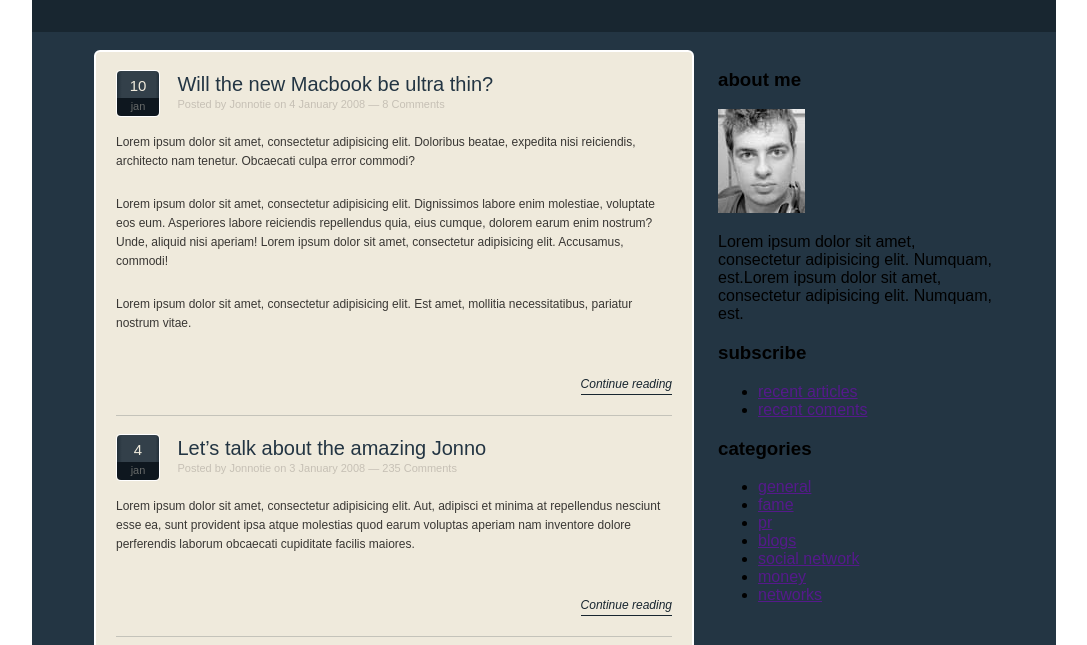
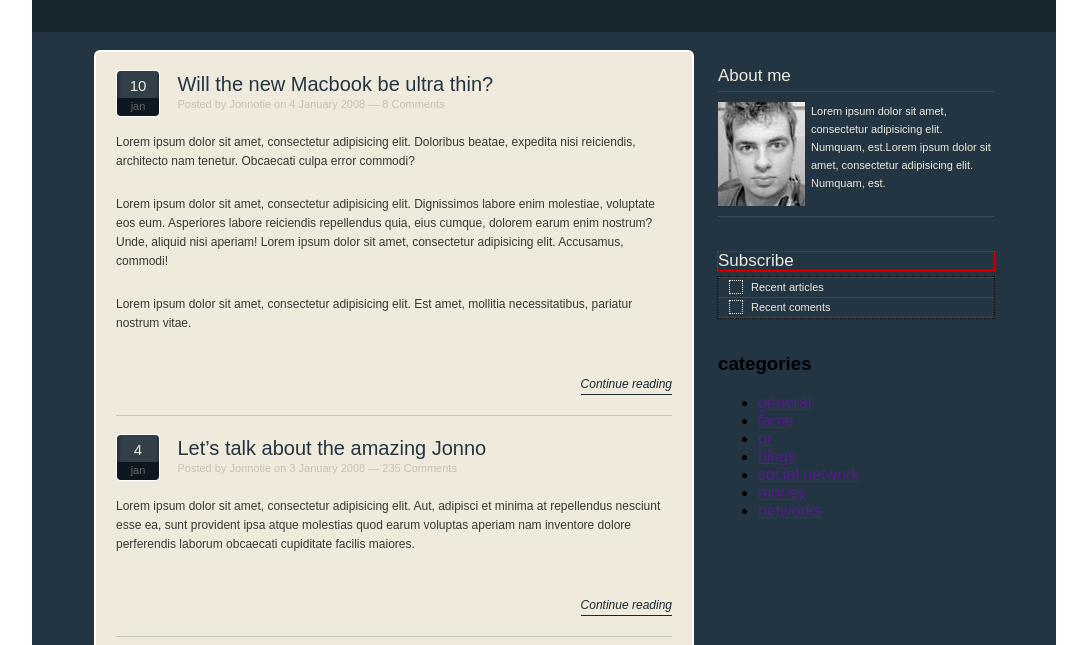
Before and after one commit to AntonVladimir/Blog, a plain HTML site: page index.html in a window 1280 px wide. Shown: the part 155-800 px from the top of the page, without its empty margins (96-1183 px from the left). Drawn offline with Linux system fonts and the light colour scheme.

Commit message:
about-me.less

```diff
--- a/index.html
+++ b/index.html
@@ -159,13 +159,13 @@
 				<hr>
 
 				<article class="about__me">
-					<h3 class="about__h3">about me</h3>
+					<h3 class="about__h3">About me</h3>
 
-					<div class="my__content">
+					<div class="my__content clearfix">
 
 						<img src="img/my-face.jpg" width="87" height="104" alt="">
 
-						<p class="about__p">
+						<p class="my-content__p">
 							Lorem ipsum dolor sit amet, consectetur adipisicing elit. Numquam, est.Lorem ipsum dolor sit amet, consectetur adipisicing elit. Numquam, est.
 						</p>
 					</div>
@@ -173,15 +173,15 @@
 
 				<article class="subscribe">
 
-					<h3 class="subscribe__h3">subscribe</h3>
+					<h3 class="subscribe__h3">Subscribe</h3>
 
 					<ul class="subscribe__list">
 						<li>
-							<a href="">recent articles</a>
+							<a href="">Recent articles</a>
 						</li>
 
 						<li>
-							<a href="">recent coments</a>
+							<a href="">Recent coments</a>
 						</li>
 					</ul>
 				</article>
--- /dev/null
+++ b/less/components/about-h3.less
@@ -0,0 +1,8 @@
+.about__h3{
+	margin: 0;
+	margin-bottom: 6px;
+	font-size: 17px;
+	font-weight: normal;
+	line-height: 18px;
+	color: @text-aside;
+}
--- /dev/null
+++ b/less/components/about-me.less
@@ -0,0 +1,7 @@
+.about__me{
+	display: block;
+	width: auto;
+	height: auto;
+	margin-bottom: 35px;
+	padding-top: 17px;
+}
--- /dev/null
+++ b/less/components/my-content-p.less
@@ -0,0 +1,10 @@
+.my-content__p{
+	margin: 0;
+	width: 183px;
+	height: auto;
+	font-size: 11px;
+	font-weight: normal;
+	line-height: 18px;
+	color: @text-aside;
+	float: right;
+}
--- /dev/null
+++ b/less/components/my-content.less
@@ -0,0 +1,13 @@
+.my__content{
+	display: block;
+	padding-top: 10px;
+	padding-bottom: 10px;
+	border-top: 1px solid #3A4953;
+	border-bottom: 1px solid #3A4953;
+
+	img{
+		width: 87px;
+		height: 104px;
+		float: left;
+	}
+}
--- /dev/null
+++ b/less/components/subscribe-h3.less
@@ -0,0 +1,9 @@
+.subscribe__h3{
+	outline: 1px dotted #f00;    //outline
+	margin: 0;
+	margin-bottom: 7px;
+	font-size: 17px;
+	font-weight: normal;
+	line-height: 18px;
+	color: @text-aside;
+}
--- /dev/null
+++ b/less/components/subscribe-list.less
@@ -0,0 +1,40 @@
+.subscribe__list{
+	outline: 1px dotted #000;   //outline
+	display: block;
+	margin: 0;
+	padding: 0;
+	list-style: none;
+
+	li{
+		border-top: 1px solid #3A4953;
+
+		&:last-child{
+			border-bottom: 1px solid #3A4953;
+		}
+
+		a{
+			display: block;
+			width: auto;
+			height: auto;
+			padding: 2px 0;
+			padding-left: 33px;
+			text-decoration: none;
+			font-size: 11px;
+			font-weight: normal;
+			line-height: 15px;
+			color: @text-aside;
+			position: relative;
+
+			&:before{
+				outline: 1px dotted #fff;    //outline
+				content: "";
+				display: block;
+				width: 12px;
+				height: 12px;
+				position: absolute;
+				top: 3px;
+				left: 12px;
+			}
+		}
+	}
+}
--- /dev/null
+++ b/less/components/subscribe.less
@@ -0,0 +1,6 @@
+.subscribe{
+	display: block;
+	width: auto;
+	height: auto;
+	margin-bottom: 35px;
+}
--- a/less/style.less
+++ b/less/style.less
@@ -11,4 +11,12 @@
 @import "components/post-data.less";
 @import "components/post-block.less";
 @import "components/post-page.less";
+@import "components/about-me.less";
+@import "components/about-h3.less";
+@import "components/my-content.less";
+@import "components/my-content-p.less";
+@import "components/subscribe.less";
+@import "components/subscribe-h3.less";
+@import "components/subscribe-list.less";
+
 @import "awesome/font-awesome.less";
```
Also changed, not shown: css/style.css.
